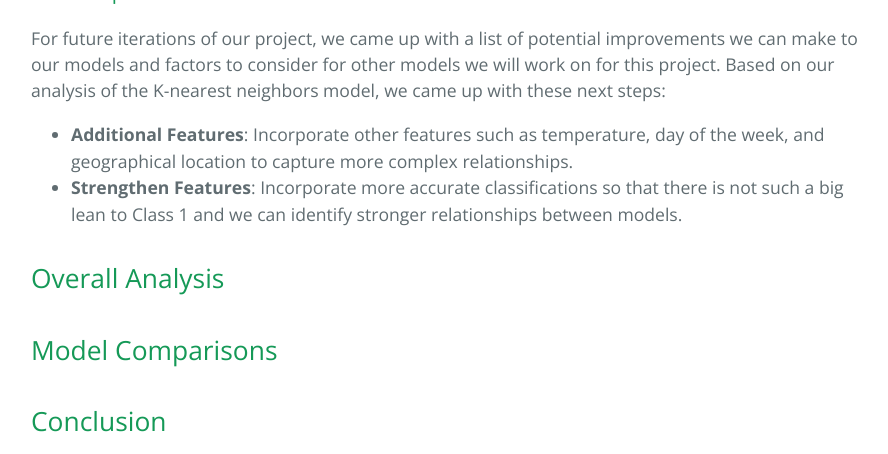
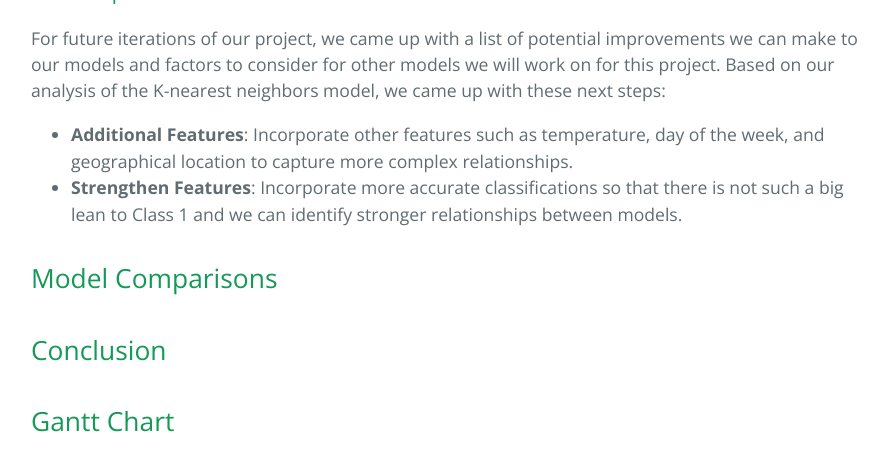
Before and after one commit to tanner-iley/4641-Eco, a Jekyll site: the page built from index.md, in a window 1280 px wide and 900 px high, scrolled down 8589 px, cut to the strip 0-454 px from the top of the window. Shown: the whole strip, without its empty margins (193-1081 px from the left). Built offline with Jekyll 4.4.1, drawn with Linux system fonts in a browser that asks for light colours; our own code applies the rules of GitHub Pages for plain Markdown files.

Commit message:
Update index.md

```diff
--- a/index.md
+++ b/index.md
@@ -153,12 +153,6 @@ For future iterations of our project, we came up with a list of potential improv
 - **Strengthen Features**: Incorporate more accurate classifications so that there is not such a big lean to Class 1 and we can identify stronger relationships between models.
 
 
-## Overall Analysis
-
-
-
-
-
 ## Model Comparisons
 
 ## Conclusion
```
